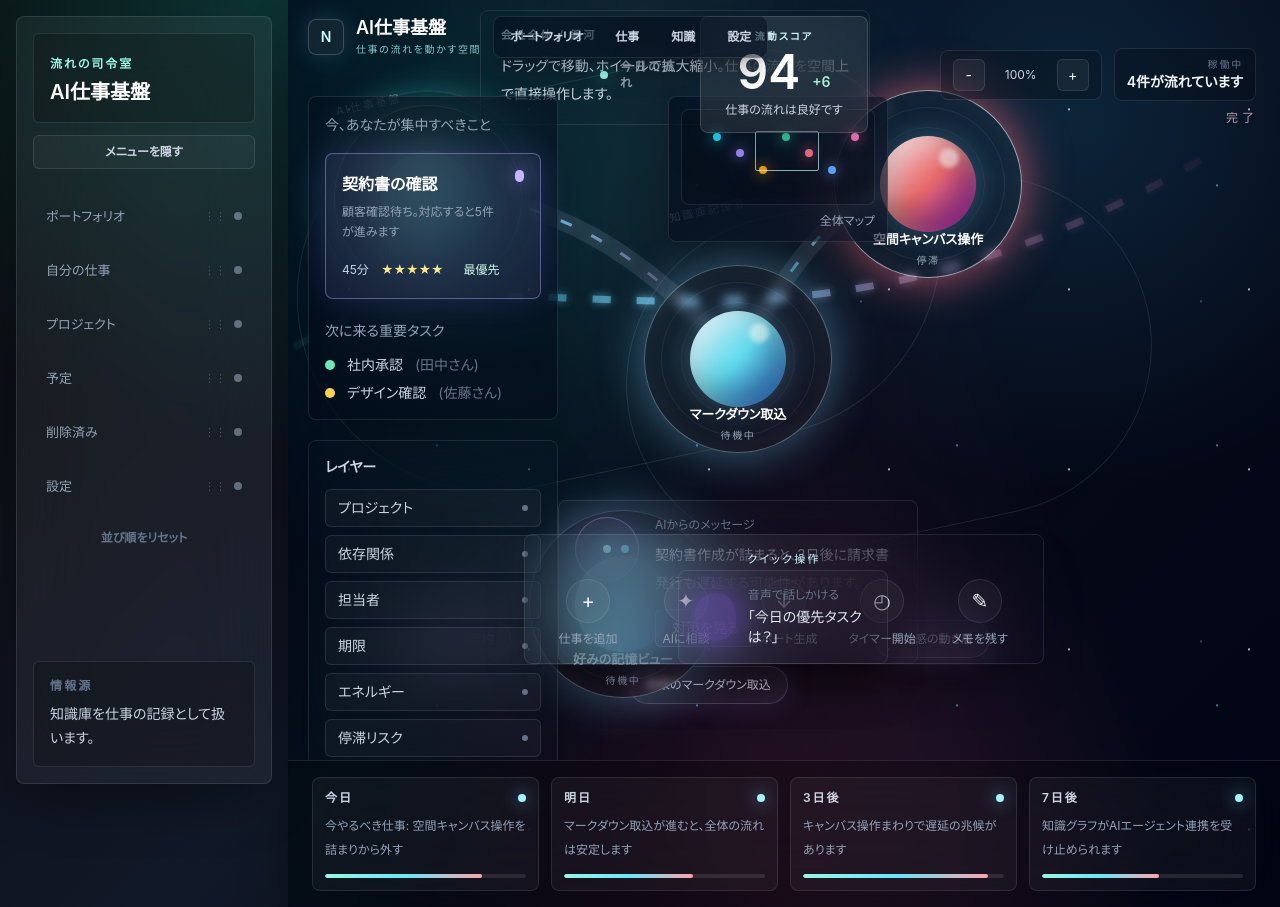
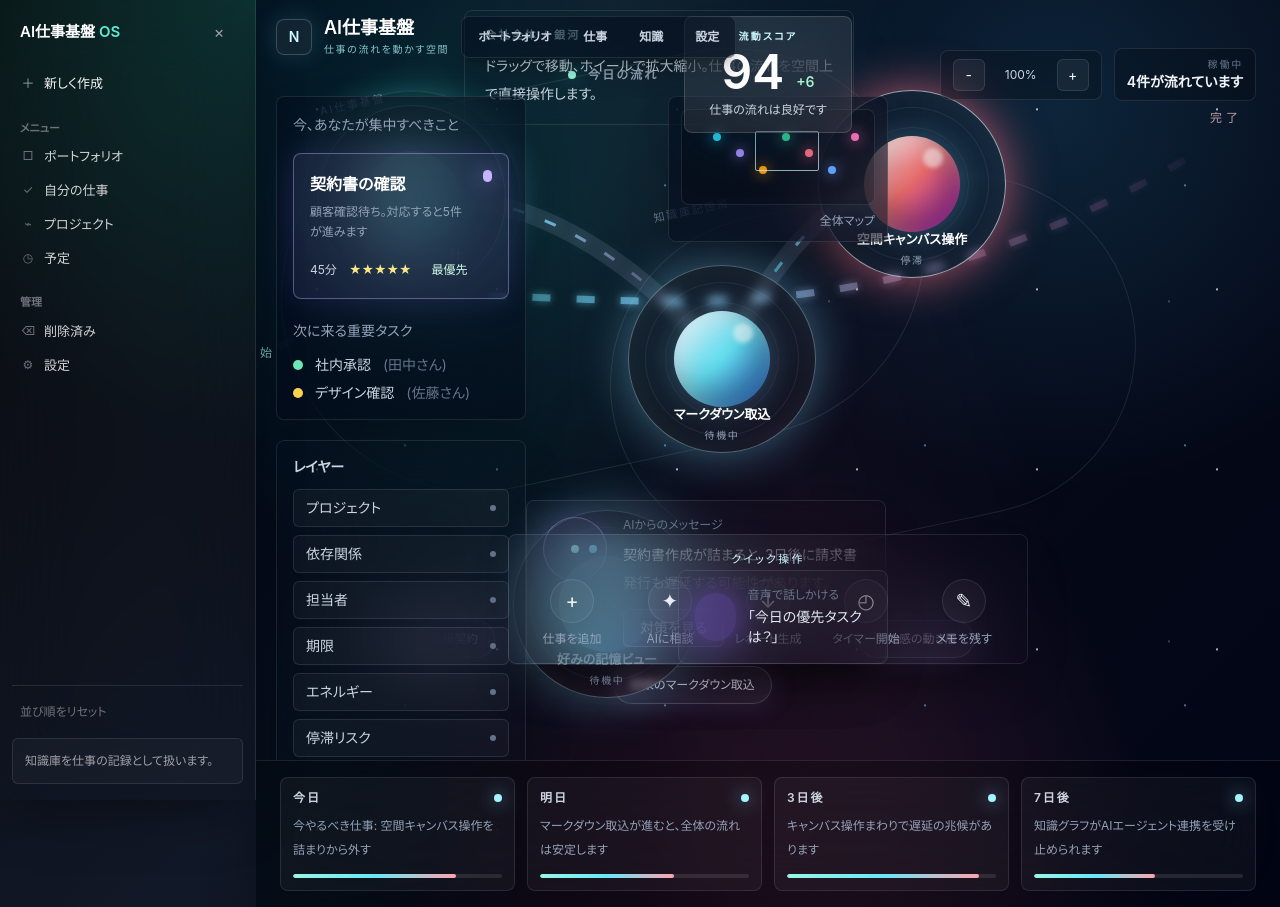
Before and after one commit to egawa-itax25/ai-work-os, a Next.js app: page / in a window 1280 px wide. Built offline with nearby package versions, Linux system fonts and the light colour scheme.

Commit message:
Refine sidebar and mobile task map

```diff
--- a/src/app/tasks/projects/[project]/map/project-task-map.tsx
+++ b/src/app/tasks/projects/[project]/map/project-task-map.tsx
@@ -1123,11 +1123,11 @@ export default function ProjectTaskMap() {
       </div>
 
       <section className="grid gap-5 xl:grid-cols-[1fr_280px]">
-        <section className={`${taskFlowViewportHeightClass} flex min-h-0 flex-col overflow-hidden rounded-lg border border-white/10 bg-slate-950/48 shadow-xl shadow-black/25 backdrop-blur-xl`}>
-          <div className="flex items-center justify-between gap-3 border-b border-white/10 px-4 py-4">
+        <section className={`${taskFlowViewportHeightClass} flex min-h-0 flex-col overflow-x-auto overflow-y-hidden rounded-lg border border-white/10 bg-slate-950/48 shadow-xl shadow-black/25 backdrop-blur-xl lg:overflow-hidden`}>
+          <div className="flex min-w-[760px] flex-col items-start gap-3 border-b border-white/10 px-4 py-4 sm:flex-row sm:items-center sm:justify-between lg:min-w-0">
             <div>
               <h2 className="text-base font-semibold text-white">タスクフローマップ</h2>
-              <p className="mt-1 text-sm text-slate-500">
+              <p className="mt-1 max-w-[25rem] text-sm leading-6 text-slate-500 sm:max-w-none">
                 タスクをドラッグして枠内に移動すると、状態が自動で更新されます。
               </p>
             </div>
@@ -1174,7 +1174,7 @@ export default function ProjectTaskMap() {
                 updateZoom(zoom - event.deltaY * 0.001);
               }
             }}
-            className="relative min-h-0 flex-1 overflow-hidden"
+            className="relative min-h-0 w-[760px] min-w-[760px] flex-1 overflow-hidden lg:w-auto lg:min-w-0"
           >
             <div className="absolute inset-0 bg-[radial-gradient(circle_at_20%_20%,rgba(125,211,252,0.08),transparent_18rem),linear-gradient(rgba(255,255,255,0.035)_1px,transparent_1px),linear-gradient(90deg,rgba(255,255,255,0.035)_1px,transparent_1px)] bg-[size:auto,48px_48px,48px_48px]" />
             <div className="pointer-events-none absolute inset-0 z-0">
@@ -1910,14 +1910,14 @@ function TaskFlowZone({
 
   return (
     <section
-      className={`pointer-events-none absolute rounded-2xl border border-dashed p-7 shadow-2xl ${zone.tone}`}
+      className={`pointer-events-none absolute rounded-2xl border border-dashed p-4 shadow-2xl lg:p-7 ${zone.tone}`}
       style={fixedStyle}
       aria-hidden="true"
     >
-      <div className="flex items-start justify-between gap-4">
-        <div className="flex items-center gap-4">
+      <div className="flex items-start justify-between gap-3 lg:gap-4">
+        <div className="flex min-w-0 items-center gap-3 lg:gap-4">
           <span
-            className={`grid h-12 w-12 place-items-center rounded-full border text-lg font-semibold shadow-lg ${
+            className={`grid h-10 w-10 shrink-0 place-items-center rounded-full border text-base font-semibold shadow-lg lg:h-12 lg:w-12 lg:text-lg ${
               zone.id === "self"
                 ? "border-sky-300/50 bg-sky-300/15 text-sky-100 shadow-sky-950/40"
                 : zone.id === "other"
@@ -1927,15 +1927,17 @@ function TaskFlowZone({
           >
             {zone.icon}
           </span>
-          <div>
-            <h3 className="text-2xl font-semibold tracking-normal text-white">
+          <div className="min-w-0">
+            <h3 className="text-xl font-semibold tracking-normal text-white lg:text-2xl">
               {zone.label}
             </h3>
-            <p className="mt-1 text-sm text-slate-300/75">{zone.description}</p>
+            <p className="mt-1 max-w-[10rem] text-xs leading-5 text-slate-300/75 lg:max-w-none lg:text-sm">
+              {zone.description}
+            </p>
           </div>
         </div>
         <div
-          className={`flex items-center gap-2 rounded-full border px-3 py-1.5 text-sm font-semibold ${
+          className={`flex shrink-0 items-center gap-1.5 rounded-full border px-2.5 py-1.5 text-xs font-semibold lg:gap-2 lg:px-3 lg:text-sm ${
             zone.id === "self"
               ? "border-sky-300/45 bg-sky-300/10 text-sky-100"
               : zone.id === "other"
@@ -1948,11 +1950,11 @@ function TaskFlowZone({
         </div>
       </div>
       {zone.id === "done" ? (
-        <div className="mt-9 grid place-items-center text-center text-slate-300/70">
-          <div className="grid h-16 w-16 place-items-center rounded-full border border-emerald-300/25 bg-emerald-300/10 text-3xl text-emerald-100">
+        <div className="mt-7 grid place-items-center text-center text-slate-300/70 lg:mt-9">
+          <div className="grid h-12 w-12 place-items-center rounded-full border border-emerald-300/25 bg-emerald-300/10 text-2xl text-emerald-100 lg:h-16 lg:w-16 lg:text-3xl">
             ✓
           </div>
-          <p className="mt-4 text-sm leading-6">
+          <p className="mt-3 text-xs leading-5 lg:mt-4 lg:text-sm lg:leading-6">
             ここにタスクを移動すると
             <br />
             完了として記録されます
--- a/src/components/workspace-shell.tsx
+++ b/src/components/workspace-shell.tsx
@@ -20,6 +20,8 @@ const defaultNavItems = [
 
 const navOrderStorageKey = "ai-work-os:navigation-order";
 const hiddenPrimaryNavIds = new Set(["cockpit", "inbox", "knowledge", "analytics", "ai"]);
+const primaryNavIds = new Set(["calendar", "portfolio", "my-tasks", "projects"]);
+const utilityNavIds = new Set(["settings", "trash"]);
 
 export function WorkspaceShell({ children }: { children: React.ReactNode }) {
   const pathname = usePathname();
@@ -33,6 +35,8 @@ export function WorkspaceShell({ children }: { children: React.ReactNode }) {
     .map((id) => defaultNavItems.find((item) => item.id === id))
     .filter((item): item is (typeof defaultNavItems)[number] => Boolean(item))
     .filter((item) => !hiddenPrimaryNavIds.has(item.id));
+  const primaryNavItems = navItems.filter((item) => primaryNavIds.has(item.id));
+  const utilityNavItems = navItems.filter((item) => utilityNavIds.has(item.id));
 
   useEffect(() => {
     const saved = window.localStorage.getItem("ai-work-os:navigation-collapsed");
@@ -119,8 +123,8 @@ export function WorkspaceShell({ children }: { children: React.ReactNode }) {
   }
 
   const mainClassName = isCockpit
-    ? `min-h-screen ${showDesktopNavigation ? "lg:ml-72" : ""}`
-    : `px-4 py-6 lg:px-8 lg:py-8 ${showDesktopNavigation ? "lg:ml-72" : ""}`;
+    ? `min-h-screen ${showDesktopNavigation ? "lg:ml-64" : ""}`
+    : `px-4 py-6 lg:px-8 lg:py-8 ${showDesktopNavigation ? "lg:ml-64" : ""}`;
 
   function isNavActive(href: string) {
     if (href === "/") {
@@ -134,32 +138,7 @@ export function WorkspaceShell({ children }: { children: React.ReactNode }) {
     return pathname === href || pathname.startsWith(`${href}/`);
   }
 
-  return (
-    <body>
-      <div className="min-h-screen bg-[radial-gradient(circle_at_20%_0%,rgba(20,184,166,0.22),transparent_28rem),radial-gradient(circle_at_85%_15%,rgba(244,63,94,0.14),transparent_24rem),linear-gradient(135deg,#09090b_0%,#111827_48%,#030712_100%)] text-slate-100">
-        <div className="fixed inset-0 -z-10 opacity-40 [background-image:linear-gradient(rgba(255,255,255,0.045)_1px,transparent_1px),linear-gradient(90deg,rgba(255,255,255,0.045)_1px,transparent_1px)] [background-size:64px_64px]" />
-        {showDesktopNavigation ? (
-          <aside className="fixed left-4 top-4 z-20 hidden h-[calc(100vh-2rem)] w-64 rounded-lg border border-white/10 bg-white/[0.055] p-4 shadow-2xl shadow-black/40 backdrop-blur-2xl lg:block">
-            <Link href="/" className="block rounded-md border border-white/10 bg-black/20 p-4">
-              <span className="text-xs font-semibold tracking-[0.16em] text-teal-200">
-                流れの司令室
-              </span>
-              <span className="mt-1 block text-xl font-semibold leading-7 text-white">
-                AI仕事基盤
-              </span>
-            </Link>
-
-            <button
-              type="button"
-              onClick={() => setDesktopNavigationCollapsed(true)}
-              className="mt-3 w-full rounded-md border border-white/10 bg-white/[0.035] px-3 py-2 text-xs font-semibold text-slate-300 transition hover:border-teal-200/30 hover:bg-white/[0.06] hover:text-white"
-              title="メニューを隠す"
-            >
-              メニューを隠す
-            </button>
-
-            <nav className="mt-6 space-y-2" aria-label="主要メニュー">
-              {navItems.map((item) => {
+  function renderNavItem(item: (typeof defaultNavItems)[number]) {
     const isActive = isNavActive(item.href);
     const isDragging = draggingNavId === item.id;
 
@@ -184,36 +163,77 @@ export function WorkspaceShell({ children }: { children: React.ReactNode }) {
           moveNavigationItem(sourceId, item.id);
           setDraggingNavId(null);
         }}
-                    className={`flex cursor-grab items-center justify-between rounded-md border px-3 py-3 text-[13px] font-medium leading-5 transition active:cursor-grabbing ${
+        className={`group flex cursor-grab items-center gap-2 rounded-md px-2 py-1.5 text-[13px] leading-5 transition active:cursor-grabbing ${
           isActive
-                        ? "border-teal-300/40 bg-teal-300/12 text-white shadow-lg shadow-teal-950/30"
-                        : "border-transparent text-slate-400 hover:border-white/10 hover:bg-white/[0.055] hover:text-white"
+            ? "bg-white/[0.095] text-white"
+            : "text-zinc-300 hover:bg-white/[0.065] hover:text-white"
         } ${isDragging ? "scale-[0.98] opacity-55" : ""}`}
         title="ドラッグで並び替え"
       >
-                    {item.label}
-                    <span className="flex items-center gap-2">
-                      <span className="text-[11px] text-slate-600">⋮⋮</span>
-                      <span className="h-2 w-2 rounded-full bg-current opacity-60" />
+        <span className="w-4 text-center text-[12px] text-zinc-500 transition group-hover:text-zinc-300">
+          {navIcon(item.id)}
+        </span>
+        <span className="min-w-0 flex-1 truncate">{item.label}</span>
+        <span className="text-[11px] text-zinc-600 opacity-0 transition group-hover:opacity-100">
+          ⋮⋮
         </span>
       </Link>
     );
-              })}
+  }
+
+  return (
+    <body>
+      <div className="min-h-screen bg-[radial-gradient(circle_at_20%_0%,rgba(20,184,166,0.22),transparent_28rem),radial-gradient(circle_at_85%_15%,rgba(244,63,94,0.14),transparent_24rem),linear-gradient(135deg,#09090b_0%,#111827_48%,#030712_100%)] text-slate-100">
+        <div className="fixed inset-0 -z-10 opacity-40 [background-image:linear-gradient(rgba(255,255,255,0.045)_1px,transparent_1px),linear-gradient(90deg,rgba(255,255,255,0.045)_1px,transparent_1px)] [background-size:64px_64px]" />
+
+        {showDesktopNavigation ? (
+          <aside className="fixed left-0 top-0 z-20 hidden h-screen w-64 border-r border-white/10 bg-zinc-950/82 px-3 py-4 shadow-2xl shadow-black/35 backdrop-blur-2xl lg:flex lg:flex-col">
+            <div className="flex items-center justify-between px-2">
+              <Link href="/" className="min-w-0 text-[15px] font-semibold tracking-normal text-white">
+                <span>AI仕事基盤</span>
+                <span className="ml-1 text-teal-300">OS</span>
+              </Link>
+              <button
+                type="button"
+                onClick={() => setDesktopNavigationCollapsed(true)}
+                className="grid h-8 w-8 place-items-center rounded-md text-zinc-400 transition hover:bg-white/[0.06] hover:text-white"
+                title="メニューを隠す"
+                aria-label="メニューを隠す"
+              >
+                ×
+              </button>
+            </div>
+
+            <nav className="mt-5 space-y-5" aria-label="主要メニュー">
+              <section className="space-y-1">
+                <button
+                  type="button"
+                  onClick={() => setCreateMenuOpen(true)}
+                  className="flex w-full items-center gap-2 rounded-md px-2 py-1.5 text-left text-[13px] font-medium text-zinc-100 transition hover:bg-white/[0.065]"
+                >
+                  <span className="w-4 text-center text-zinc-400">＋</span>
+                  <span>新しく作成</span>
+                </button>
+              </section>
+
+              <SidebarGroup title="メニュー">
+                {primaryNavItems.map(renderNavItem)}
+              </SidebarGroup>
+
+              <SidebarGroup title="管理">
+                {utilityNavItems.map(renderNavItem)}
+              </SidebarGroup>
             </nav>
 
+            <div className="mt-auto border-t border-white/10 pt-3">
               <button
                 type="button"
                 onClick={resetNavigationOrder}
-              className="mt-3 w-full rounded-md border border-transparent px-3 py-2 text-xs font-semibold text-slate-500 transition hover:border-white/10 hover:bg-white/[0.04] hover:text-slate-300"
+                className="w-full rounded-md px-2 py-1.5 text-left text-xs font-medium text-zinc-500 transition hover:bg-white/[0.045] hover:text-zinc-300"
               >
                 並び順をリセット
               </button>
-
-            <div className="absolute bottom-4 left-4 right-4 rounded-md border border-white/10 bg-black/20 p-4">
-              <p className="text-xs font-semibold uppercase tracking-[0.18em] text-slate-500">
-                情報源
-              </p>
-              <p className="mt-2 text-sm leading-6 text-slate-300">
+              <p className="mt-3 rounded-md border border-white/10 bg-white/[0.03] px-3 py-3 text-xs leading-5 text-zinc-400">
                 知識庫を仕事の記録として扱います。
               </p>
             </div>
@@ -320,3 +340,33 @@ export function WorkspaceShell({ children }: { children: React.ReactNode }) {
     </body>
   );
 }
+
+function SidebarGroup({ title, children }: { title: string; children: React.ReactNode }) {
+  return (
+    <section>
+      <h2 className="mb-1 px-2 text-[11px] font-semibold tracking-normal text-zinc-500">
+        {title}
+      </h2>
+      <div className="space-y-0.5">{children}</div>
+    </section>
+  );
+}
+
+function navIcon(id: string) {
+  switch (id) {
+    case "calendar":
+      return "◷";
+    case "portfolio":
+      return "□";
+    case "my-tasks":
+      return "✓";
+    case "projects":
+      return "⌁";
+    case "settings":
+      return "⚙";
+    case "trash":
+      return "⌫";
+    default:
+      return "•";
+  }
+}
```
Also changed, not shown: Decisions/2026-07-10-mobile-task-flow-map-layout.md (added, +33 -0 lines), Decisions/2026-07-12-codex-style-sidebar.md (added, +33 -0 lines), Projects/portfolio-view.md (+5 -0 lines). Lines whose indentation alone changed are shown as unchanged.
